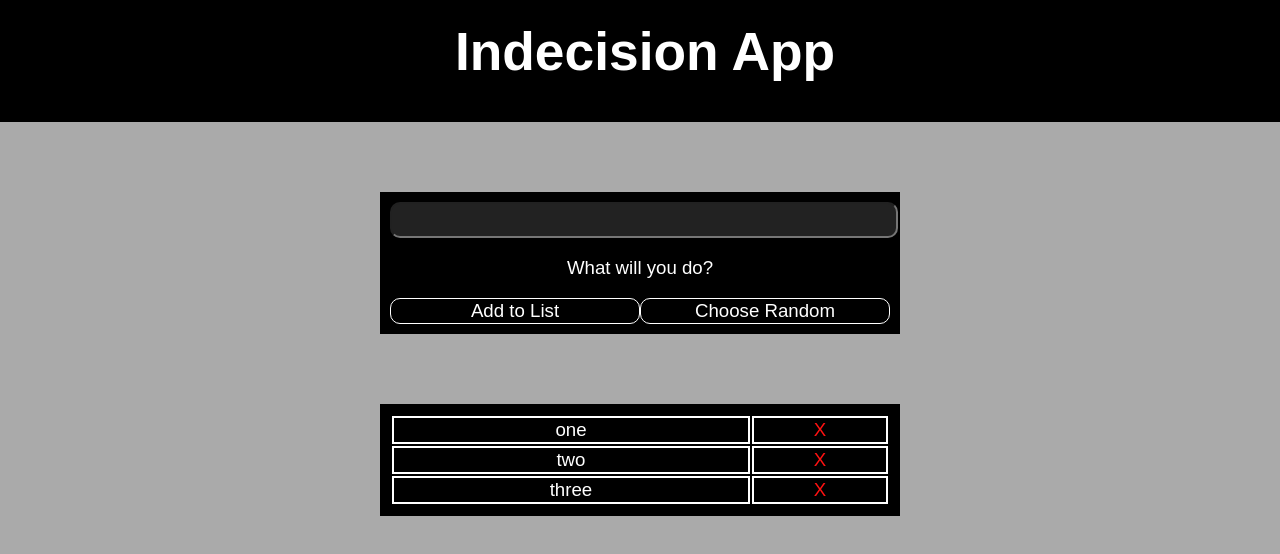
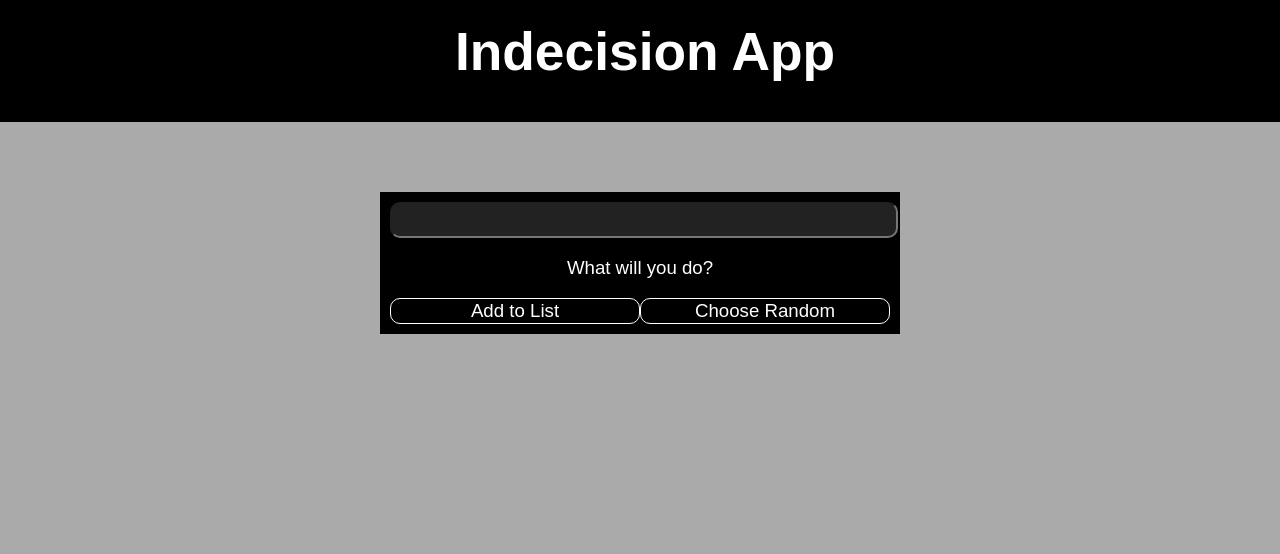
Before and after one commit to julioberina/indecision, a React (Create React App) app: page / in a window 1280 px wide. Shown: the top 554 px of the page. Built offline with nearby package versions, Linux system fonts and the light colour scheme.

Commit message:
Start with empty list

```diff
--- a/src/App.js
+++ b/src/App.js
@@ -5,7 +5,7 @@ import './App.css';
 
 const state = {
   index: 0, // current index for pagination
-  list: ['one', 'two', 'three']
+  list: []
 }
 
 class TopBar extends Component {
```
